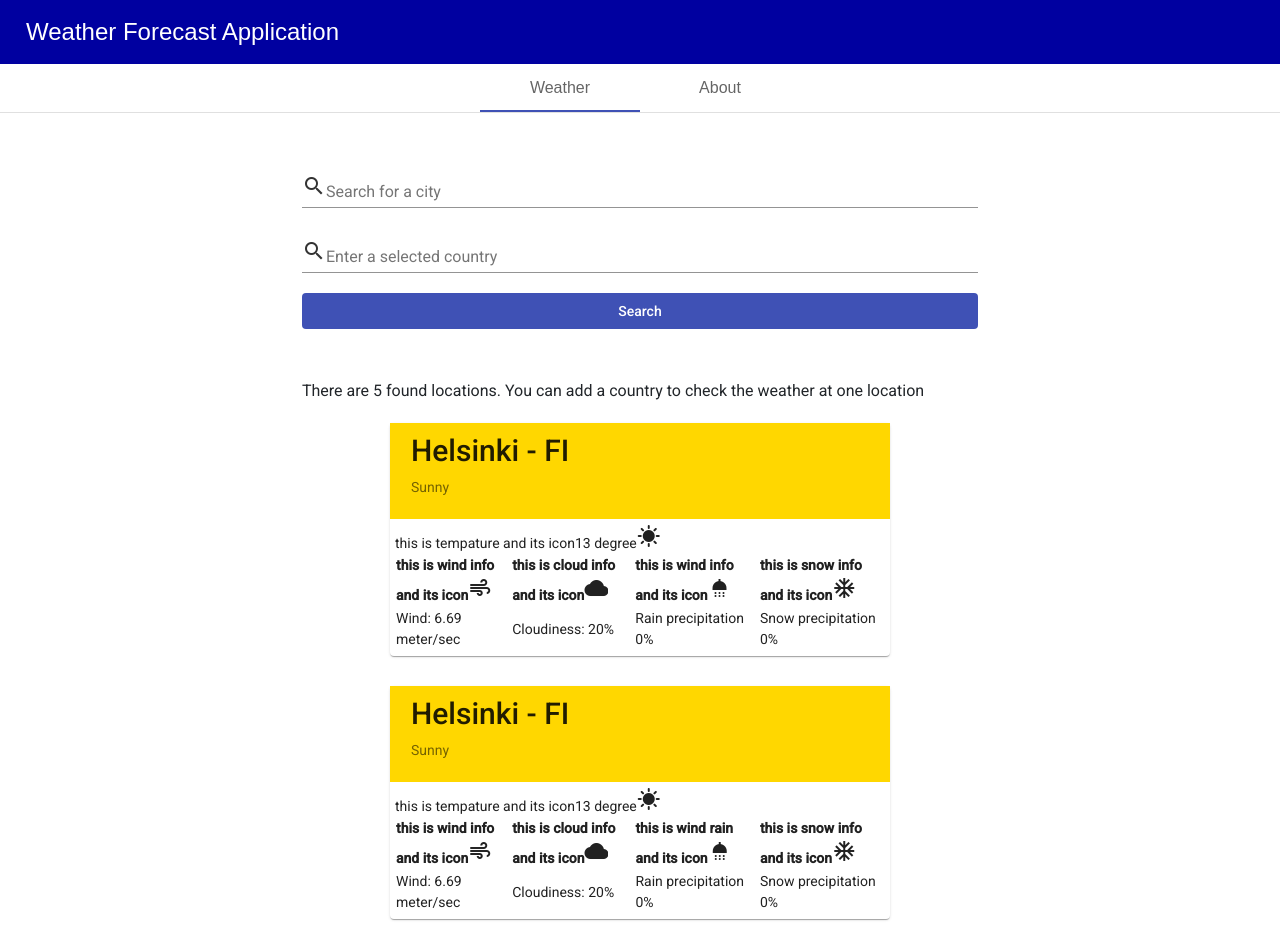
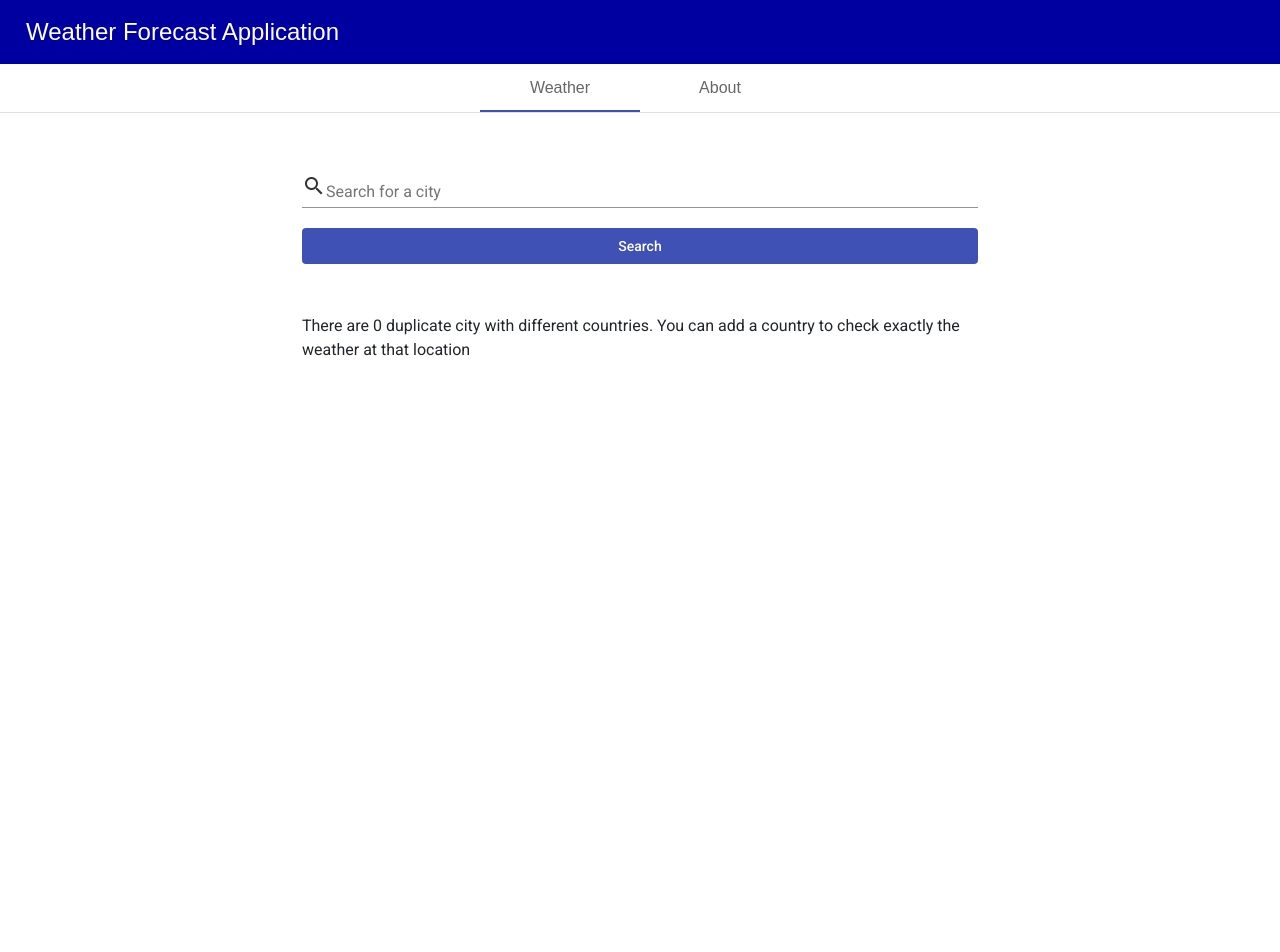
Before and after one commit to AnhCaooo/awesome-weather, an Angular app: page / in a window 1280 px wide. Shown: the top 952 px of the page. After the commit the page ends 800 px from the top, so only its background shows below. Built offline with nearby package versions, Linux system fonts and the light colour scheme.

Commit message:
Create a service and fetch data from openWeather api
Signed-off-by: anhcao <anhcao4922@gmail.com>

```diff
--- a/src/app/app.module.ts
+++ b/src/app/app.module.ts
@@ -16,6 +16,7 @@ import { MainSiteComponent } from './components/main-site/main-site.component';
 import { SearchComponent } from './components/main-site/search/search.component';
 import { AboutSiteComponent } from './components/about-site/about-site.component';
 import { WeathersComponent } from './components/main-site/weathers/weathers.component';
+import { FormsModule } from '@angular/forms';
 
 @NgModule({
   declarations: [
@@ -35,7 +36,8 @@ import { WeathersComponent } from './components/main-site/weathers/weathers.comp
     MatCardModule,
     HttpClientModule,
     MatTableModule,
-    MatButtonModule
+    MatButtonModule,
+    FormsModule
   ],
   providers: [],
   bootstrap: [AppComponent]
--- a/src/app/components/main-site/search/search.component.html
+++ b/src/app/components/main-site/search/search.component.html
@@ -3,19 +3,22 @@
             <mat-label>Search for a city</mat-label>
             <input
                 matInput
-                placeholder="Helsinki">
+                placeholder="Helsinki"
+                name="location"
+                [(ngModel)]="searchCity">
             <mat-icon matPrefix>search</mat-icon>
         </mat-form-field>
-        <mat-form-field>
+        <!-- <mat-form-field>
             <mat-label>Enter a selected country</mat-label>
             <input
                 matInput
                 placeholder="FI">
             <mat-icon matPrefix>search</mat-icon>
-        </mat-form-field>
+        </mat-form-field> -->
     <button
         mat-flat-button
-        color="primary">
+        color="primary"
+        (click)="searchWeathers()">
         Search
     </button>
 
--- a/src/app/components/main-site/search/search.component.ts
+++ b/src/app/components/main-site/search/search.component.ts
@@ -1,4 +1,5 @@
 import { Component, OnInit } from '@angular/core';
+import { WeathersService } from 'src/app/services/weathers.service';
 
 @Component({
   selector: 'app-search',
@@ -6,12 +7,28 @@ import { Component, OnInit } from '@angular/core';
   styleUrls: ['./search.component.css']
 })
 export class SearchComponent implements OnInit {
+  searchCity = '';
 
-
-  constructor() { }
+  constructor(
+    private weathersService: WeathersService
+  ) { }
 
   ngOnInit(): void {
   }
 
+  searchWeathers(): void {
+    if (this.searchCity === '') {
+      return;
+    }
+
+    this.weathersService.getWeathers(this.searchCity).subscribe({
+      next: data => {
+        this.weathersService.passWeathers(data);
+      },
+      error: error => {
+        console.log('Error from Weather Service:', error);
+      }
+    });
+  }
 
 }
--- a/src/app/components/main-site/weathers/weathers.component.css
+++ b/src/app/components/main-site/weathers/weathers.component.css
@@ -21,7 +21,7 @@
 
 .result {
     margin-bottom: 30px;
-    max-width: 500px;
+    max-width: 600px;
     display: block;
     margin-left: auto;
     margin-right: auto;
@@ -30,3 +30,7 @@
 .info {
     margin-bottom: 20px;
 }
+
+.table td {
+    text-align: center;
+    }
--- a/src/app/components/main-site/weathers/weathers.component.html
+++ b/src/app/components/main-site/weathers/weathers.component.html
@@ -1,121 +1,52 @@
-<!-- <ng-container *ngFor="let weather of weathers">
-    <tr>
-        <td>{{weather.weather[0].main}} with {{weather.weather[0].description}} </td>
-        <td>{{weather.main.temp}} degree</td>
-        <td>{{weather.main.feels_like}}</td>
-        <td>{{weather.name}}</td>
-        <td>{{weather.sys.country}}</td>
-    </tr>
-</ng-container> -->
-
-
 <div class="results">
     <div class="info">
-        <span>There are 5 found locations. You can add a country to check the weather at one location</span>
-
+        <span>There are {{count}} duplicate city with different countries. You can add a country to check exactly the weather at that location</span>
     </div>
 
+    <div class="result" *ngFor="let weather of weathers; index as i">
         <mat-card class="result">
             <mat-card-header style="background-color: gold;">
-            <mat-card-title>Helsinki - FI</mat-card-title>
+                <mat-card-title>{{weather.name}} - {{weather.sys.country}}</mat-card-title>
                 <mat-card-subtitle>
-                Sunny
+                    <span>{{weather.weather[0].main}}</span>
+                    <span>this is tempature and its dynamic icon</span>
+                    <span>{{weather.main.temp}} degree</span>
+                    <mat-icon>sunny</mat-icon>
                 </mat-card-subtitle>
 
             </mat-card-header>
             <mat-card-content>
-            <div>
-                <span>this is tempature and its icon</span>
-                <span>13 degree</span>
-                <mat-icon>sunny</mat-icon>
-            </div>
-
                 <table>
                     <tr>
-                    <th>
-                        <span>this is wind info and its icon</span>
+                        <th class="text-center">
                             <mat-icon>air</mat-icon>
                         </th>
-                    <th>
-                        <span>this is cloud info and its icon</span>
+                        <th class="text-center">
                             <mat-icon>cloud</mat-icon>
                         </th>
-                    <th>
-                        <span>this is wind info and its icon</span>
+                        <th class="text-center">
                             <mat-icon>shower</mat-icon>
                         </th>
-                    <th>
-                        <span>this is snow info and its icon</span>
+                        <th class="text-center">
                             <mat-icon>ac_unit</mat-icon>
                         </th>
                     </tr>
                     <tr>
                         <td>
-                        <span>Wind: 6.69 meter/sec</span>
+                            <strong>Speed:</strong> {{weather.wind.speed}} m/s
                         </td>
                         <td>
-                        <span>Cloudiness: 20%</span>
+                            <strong>Cloudiness:</strong> {{weather.clouds.all}} %
                         </td>
                         <td>
-                        <span>Rain precipitation 0%</span>
+                            <strong>Rain precipitation</strong> {{weather.rain}} %
                         </td>
                         <td>
-                        <span>Snow precipitation 0%</span>
-                    </td>
-                </tr>
-            </table>
-        </mat-card-content>
-    </mat-card>
-
-    <mat-card class="result">
-        <mat-card-header style="background-color: gold;">
-            <mat-card-title>Helsinki - FI</mat-card-title>
-            <mat-card-subtitle>
-                Sunny
-            </mat-card-subtitle>
-
-        </mat-card-header>
-        <mat-card-content>
-            <div>
-                <span>this is tempature and its icon</span>
-                <span>13 degree</span>
-                <mat-icon>sunny</mat-icon>
-            </div>
-
-            <table>
-                <tr>
-                    <th>
-                        <span>this is wind info and its icon</span>
-                        <mat-icon>air</mat-icon>
-                    </th>
-                    <th>
-                        <span>this is cloud info and its icon</span>
-                        <mat-icon>cloud</mat-icon>
-                    </th>
-                    <th>
-                        <span>this is wind rain and its icon</span>
-                        <mat-icon>shower</mat-icon>
-                    </th>
-                    <th>
-                        <span>this is snow info and its icon</span>
-                        <mat-icon>ac_unit</mat-icon>
-                    </th>
-                </tr>
-                <tr>
-                    <td>
-                        <span>Wind: 6.69 meter/sec</span>
-                    </td>
-                    <td>
-                        <span>Cloudiness: 20%</span>
-                    </td>
-                    <td>
-                        <span>Rain precipitation 0%</span>
-                    </td>
-                    <td>
-                        <span>Snow precipitation 0%</span>
+                            <strong>Snow precipitation</strong> {{weather.snow}}%
                         </td>
                     </tr>
                 </table>
             </mat-card-content>
         </mat-card>
     </div>
+</div>
--- a/src/app/components/main-site/weathers/weathers.component.ts
+++ b/src/app/components/main-site/weathers/weathers.component.ts
@@ -1,4 +1,5 @@
 import { Component, OnInit } from '@angular/core';
+import { WeathersService } from 'src/app/services/weathers.service';
 
 @Component({
   selector: 'app-weathers',
@@ -7,9 +8,21 @@ import { Component, OnInit } from '@angular/core';
 })
 export class WeathersComponent implements OnInit {
 
-  constructor() { }
+  weathers: any[] = [];
+  count: number = 0;
+
+  constructor(
+    private weathersService: WeathersService
+    ) { }
 
   ngOnInit(): void {
+    this.weathersService.currentResults
+    .subscribe({
+      next: (parameter: any) => {
+        this.weathers = parameter.list;
+        this.count = parameter.count;
+      },
+    })
   }
 
 }
--- /dev/null
+++ b/src/app/services/weathers.service.ts
@@ -0,0 +1,30 @@
+import { HttpClient } from '@angular/common/http';
+import { Injectable } from '@angular/core';
+import { Observable, Subject } from 'rxjs';
+import { openWeatherApiKey } from 'src/assets/config';
+
+@Injectable({
+  providedIn: 'root'
+})
+export class WeathersService {
+  apiKey = openWeatherApiKey;
+  url = 'http://api.openweathermap.org/data/2.5/find?q=';
+
+  private weatherResults = new Subject();
+  currentResults = this.weatherResults.asObservable();
+
+  constructor(
+    private http: HttpClient
+  ) { }
+
+  getWeathers(cityName: string, countryCode?: string): Observable<any> {
+    if(countryCode) {
+      return this.http.get(`${this.url}${cityName},${countryCode}&appid=${this.apiKey}`);
+    }
+    return this.http.get(`${this.url}${cityName}&appid=${this.apiKey}`);
+  }
+
+  passWeathers(weatherList: any): void{
+    this.weatherResults.next(weatherList);
+  }
+}
--- /dev/null
+++ b/src/assets/config.ts
@@ -0,0 +1,2 @@
+// Insert your openWeather apiKey in here in order to test this application
+export const openWeatherApiKey: string = '';
```
Also changed, not shown: 1 other file (tests, documents, lock files or other folders). Lines whose indentation alone changed are shown as unchanged.
